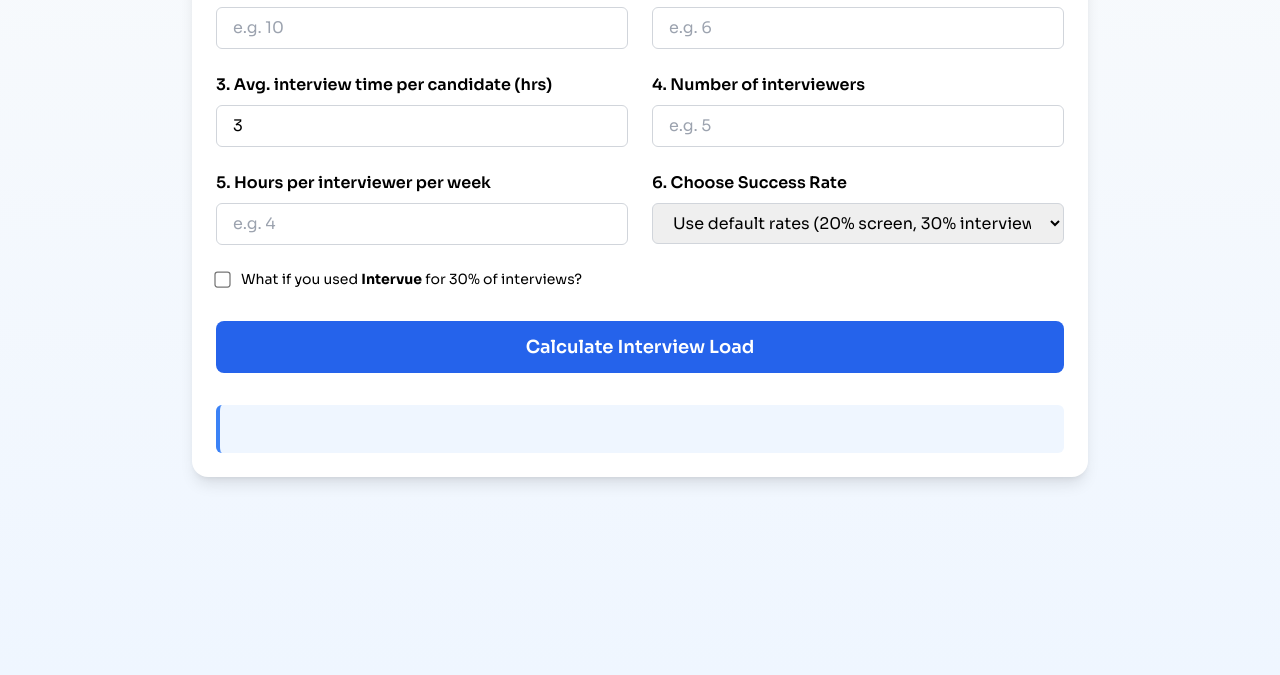
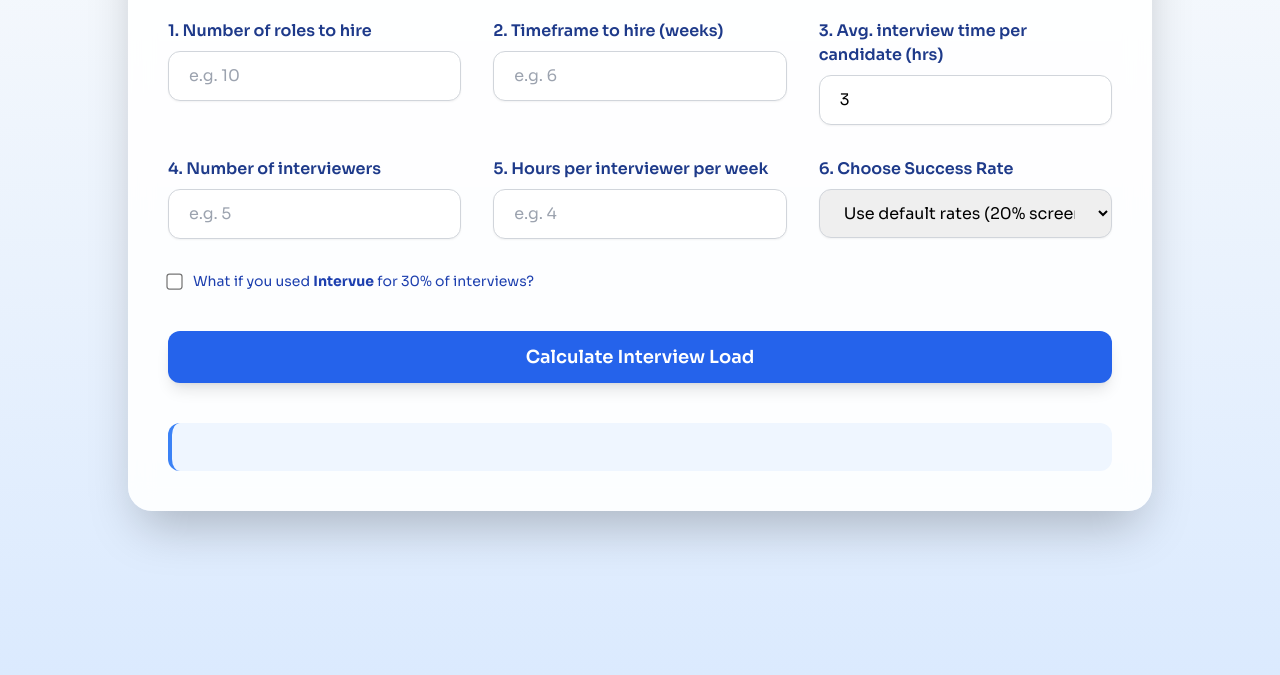
Before and after one commit to deeeptanshu/Hiring_Bandwidth_Analysis, a plain HTML site: page index.html in a window 1280 px wide. Shown: the part 125-800 px from the top of the page. Drawn offline with nearby package versions, Linux system fonts and the light colour scheme.

Commit message:
Update index.html

```diff
--- a/index.html
+++ b/index.html
@@ -33,63 +33,63 @@
     }
   </style>
 </head>
-<body class="bg-gradient-to-b from-slate-50 to-blue-50 min-h-screen p-4">
-  <div class="container mx-auto max-w-4xl p-6 bg-white rounded-2xl shadow-lg">
-    <h1 class="text-3xl font-bold text-center text-blue-600 mb-6">Interview Load Calculator</h1>
+<body class="bg-gradient-to-b from-slate-50 to-blue-100 min-h-screen p-6">
+  <div class="relative max-w-5xl mx-auto bg-white/90 backdrop-blur-md p-10 rounded-3xl shadow-2xl">
+    <h1 class="text-4xl font-bold text-center text-blue-600 mb-10">Interview Load Calculator</h1>
 
-    <div class="grid grid-cols-1 md:grid-cols-2 gap-6">
+    <div class="grid grid-cols-1 md:grid-cols-2 lg:grid-cols-3 gap-8">
       <div>
-        <label class="font-semibold">1. Number of roles to hire</label>
-        <input type="number" id="numRoles" placeholder="e.g. 10" class="w-full mt-2 px-4 py-2 rounded-md border border-gray-300 focus:outline-none focus:ring-2 focus:ring-blue-500" />
+        <label class="text-blue-900 font-semibold block mb-2">1. Number of roles to hire</label>
+        <input type="number" id="numRoles" placeholder="e.g. 10" class="w-full px-5 py-3 rounded-xl border border-gray-300 shadow-sm focus:outline-none focus:ring-2 focus:ring-blue-500" />
       </div>
       <div>
-        <label class="font-semibold">2. Timeframe to hire (weeks)</label>
-        <input type="number" id="timeframe" placeholder="e.g. 6" class="w-full mt-2 px-4 py-2 rounded-md border border-gray-300 focus:outline-none focus:ring-2 focus:ring-blue-500" />
+        <label class="text-blue-900 font-semibold block mb-2">2. Timeframe to hire (weeks)</label>
+        <input type="number" id="timeframe" placeholder="e.g. 6" class="w-full px-5 py-3 rounded-xl border border-gray-300 shadow-sm focus:outline-none focus:ring-2 focus:ring-blue-500" />
       </div>
       <div>
-        <label class="font-semibold">3. Avg. interview time per candidate (hrs)</label>
-        <input type="number" id="timePerCandidate" value="3" class="w-full mt-2 px-4 py-2 rounded-md border border-gray-300 focus:outline-none focus:ring-2 focus:ring-blue-500" />
+        <label class="text-blue-900 font-semibold block mb-2">3. Avg. interview time per candidate (hrs)</label>
+        <input type="number" id="timePerCandidate" value="3" class="w-full px-5 py-3 rounded-xl border border-gray-300 shadow-sm focus:outline-none focus:ring-2 focus:ring-blue-500" />
       </div>
       <div>
-        <label class="font-semibold">4. Number of interviewers</label>
-        <input type="number" id="numInterviewers" placeholder="e.g. 5" class="w-full mt-2 px-4 py-2 rounded-md border border-gray-300 focus:outline-none focus:ring-2 focus:ring-blue-500" />
+        <label class="text-blue-900 font-semibold block mb-2">4. Number of interviewers</label>
+        <input type="number" id="numInterviewers" placeholder="e.g. 5" class="w-full px-5 py-3 rounded-xl border border-gray-300 shadow-sm focus:outline-none focus:ring-2 focus:ring-blue-500" />
       </div>
       <div>
-        <label class="font-semibold">5. Hours per interviewer per week</label>
-        <input type="number" id="hoursPerInterviewer" placeholder="e.g. 4" class="w-full mt-2 px-4 py-2 rounded-md border border-gray-300 focus:outline-none focus:ring-2 focus:ring-blue-500" />
+        <label class="text-blue-900 font-semibold block mb-2">5. Hours per interviewer per week</label>
+        <input type="number" id="hoursPerInterviewer" placeholder="e.g. 4" class="w-full px-5 py-3 rounded-xl border border-gray-300 shadow-sm focus:outline-none focus:ring-2 focus:ring-blue-500" />
       </div>
       <div>
-        <label class="font-semibold">6. Choose Success Rate</label>
-        <select id="rateOption" onchange="toggleCustomRates()" class="w-full mt-2 px-4 py-2 rounded-md border border-gray-300 focus:outline-none focus:ring-2 focus:ring-blue-500">
+        <label class="text-blue-900 font-semibold block mb-2">6. Choose Success Rate</label>
+        <select id="rateOption" onchange="toggleCustomRates()" class="w-full px-5 py-3 rounded-xl border border-gray-300 shadow-sm focus:outline-none focus:ring-2 focus:ring-blue-500">
           <option value="default">Use default rates (20% screen, 30% interview, 50% offer)</option>
           <option value="custom">Enter custom rates</option>
         </select>
       </div>
     </div>
 
-    <div id="customRates" class="grid grid-cols-1 md:grid-cols-3 gap-6 mt-6 hidden">
+    <div id="customRates" class="grid grid-cols-1 md:grid-cols-3 gap-6 mt-8 hidden">
       <div>
-        <label class="font-semibold">Screening pass rate (%)</label>
-        <input type="number" id="screenRate" placeholder="e.g. 20" class="w-full mt-2 px-4 py-2 rounded-md border border-gray-300 focus:outline-none focus:ring-2 focus:ring-blue-500" />
+        <label class="text-blue-900 font-semibold block mb-2">Screening pass rate (%)</label>
+        <input type="number" id="screenRate" placeholder="e.g. 20" class="w-full px-5 py-3 rounded-xl border border-gray-300 shadow-sm focus:outline-none focus:ring-2 focus:ring-blue-500" />
       </div>
       <div>
-        <label class="font-semibold">Interview pass rate (%)</label>
-        <input type="number" id="interviewRate" placeholder="e.g. 30" class="w-full mt-2 px-4 py-2 rounded-md border border-gray-300 focus:outline-none focus:ring-2 focus:ring-blue-500" />
+        <label class="text-blue-900 font-semibold block mb-2">Interview pass rate (%)</label>
+        <input type="number" id="interviewRate" placeholder="e.g. 30" class="w-full px-5 py-3 rounded-xl border border-gray-300 shadow-sm focus:outline-none focus:ring-2 focus:ring-blue-500" />
       </div>
       <div>
-        <label class="font-semibold">Offer acceptance rate (%)</label>
-        <input type="number" id="offerRate" placeholder="e.g. 50" class="w-full mt-2 px-4 py-2 rounded-md border border-gray-300 focus:outline-none focus:ring-2 focus:ring-blue-500" />
+        <label class="text-blue-900 font-semibold block mb-2">Offer acceptance rate (%)</label>
+        <input type="number" id="offerRate" placeholder="e.g. 50" class="w-full px-5 py-3 rounded-xl border border-gray-300 shadow-sm focus:outline-none focus:ring-2 focus:ring-blue-500" />
       </div>
     </div>
 
-    <div class="flex items-center mt-6">
-      <input type="checkbox" id="useIntervue" class="mr-3 scale-125" />
-      <label for="useIntervue" class="text-sm font-medium">What if you used <strong>Intervue</strong> for 30% of interviews?</label>
+    <div class="flex items-center mt-8">
+      <input type="checkbox" id="useIntervue" class="mr-3 scale-125 accent-blue-600" />
+      <label for="useIntervue" class="text-sm font-medium text-blue-800">What if you used <strong>Intervue</strong> for 30% of interviews?</label>
     </div>
 
-    <button onclick="calculatePlan()" class="mt-8 bg-blue-600 hover:bg-blue-700 text-white text-lg font-semibold py-3 rounded-lg w-full">Calculate Interview Load</button>
+    <button onclick="calculatePlan()" class="mt-10 bg-blue-600 hover:bg-blue-700 text-white text-lg font-semibold py-3 px-6 rounded-xl shadow-lg transition-transform hover:scale-[1.02] w-full">Calculate Interview Load</button>
 
-    <div id="output" class="mt-8 p-6 bg-blue-50 border-l-4 border-blue-500 rounded-md text-blue-900"></div>
+    <div id="output" class="mt-10 p-6 bg-blue-50 border-l-4 border-blue-500 rounded-xl text-blue-900 leading-relaxed"></div>
   </div>
 
   <script>
```
